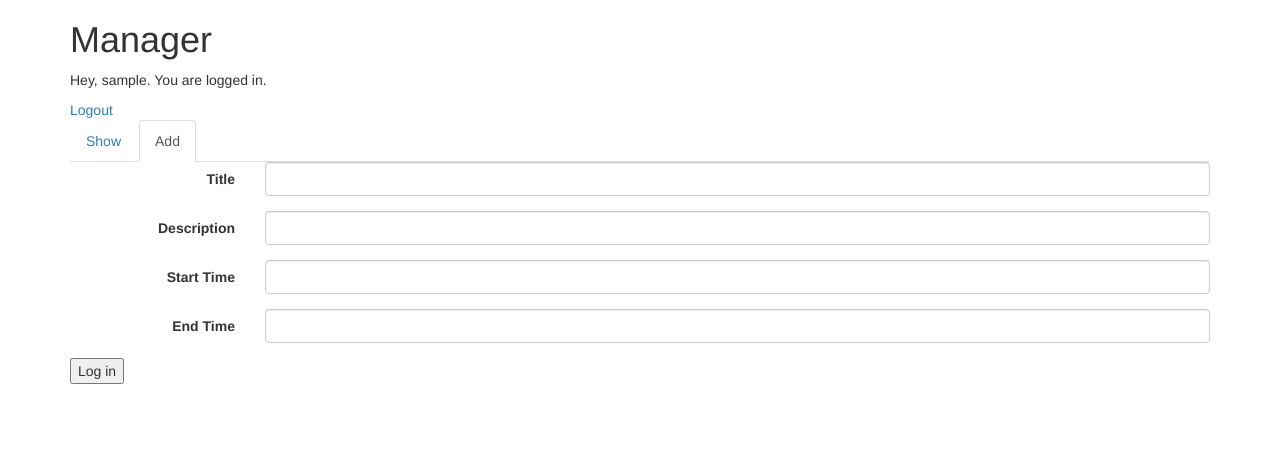
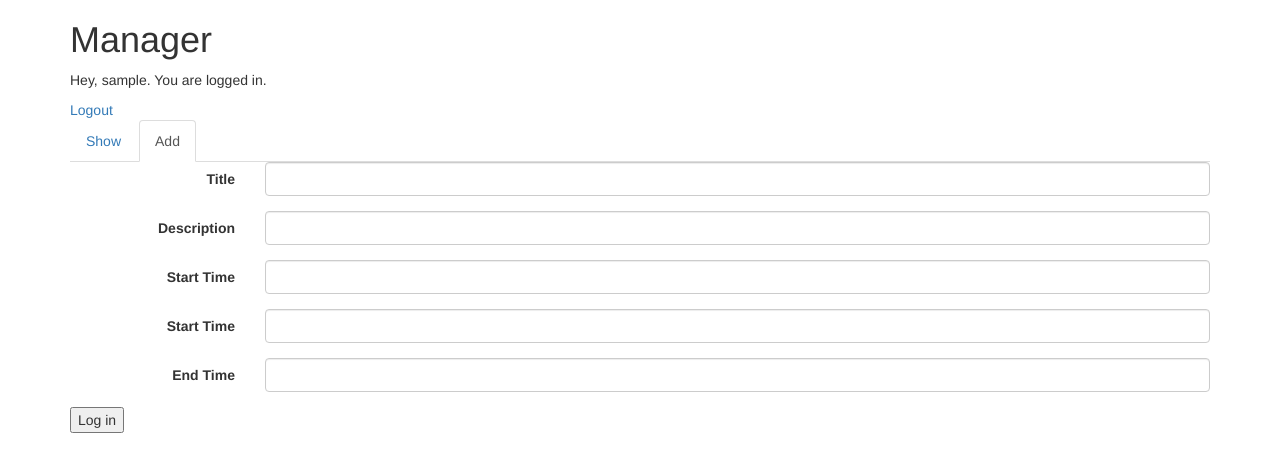
Before and after one commit to BrianOn99/pollpoll2720, a PHP site: page / in a window 1280 px wide, after a click on "Add". Shown: the top 472 px of the page. Run offline with PHP 8.4, Linux system fonts and the light colour scheme; the visitor is signed in with stand-in values (Sample User, id 1); data that the repository does not hold is empty; some libraries are stand-ins or nearby versions.

Commit message:
prepare for submitting new event

```diff
--- /dev/null
+++ b/ajax/add_event.php
@@ -0,0 +1,2 @@
+<?php
+?>
--- a/views/logged_in.php
+++ b/views/logged_in.php
@@ -34,7 +34,7 @@
     </div>
 
     <div role="tabpanel" class="tab-pane" id="add">
-        <form class="form-horizontal">
+        <form class="form-horizontal" id="addEventForm">
             <div class="form-group">
                 <label for="event-title" class="col-sm-2 control-label">Title</label>
                 <div class="col-sm-10">
@@ -45,6 +45,12 @@
                 <label for="event-desc" class="col-sm-2 control-label">Description</label>
                 <div class="col-sm-10">
                     <input id="event-desc" class="form-control" type="text" name="desc" required />
+                </div>
+            </div>
+            <div class="form-group">
+                <label for="event-type" class="col-sm-2 control-label">Start Time</label>
+                <div class="col-sm-10">
+                    <input id="event-type" class="form-control" type="text" name="type" required />
                 </div>
             </div>
             <div class="form-group">
@@ -100,4 +106,16 @@ function loadEvents() {
     });
 }
 loadEvents();
+
+$("#addEventForm").submit(function() {
+    $.ajax({
+        type: "POST",
+        url: ajax/add_event.php,
+        data: $("#addEventForm").serialize(),
+        success: function(data) {
+                alert(data);
+        }
+    });
+    return false;
+});
 </script>
```
